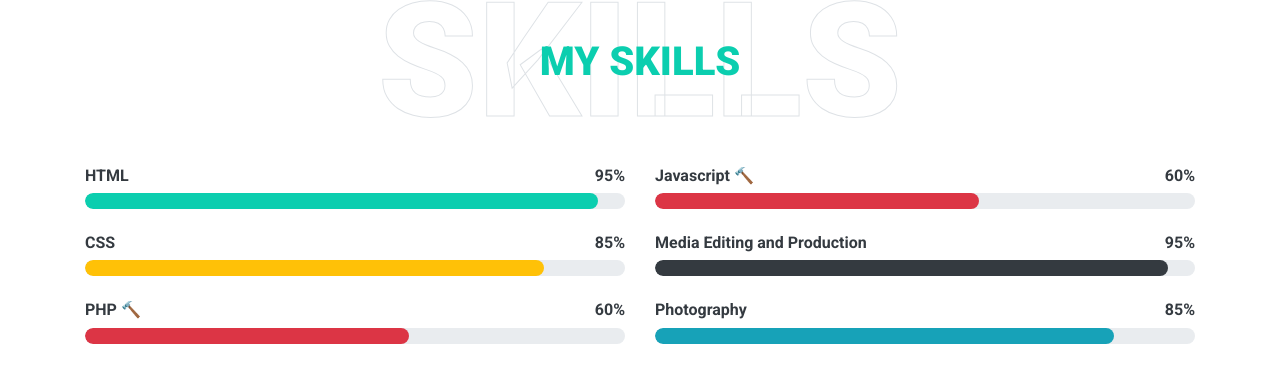
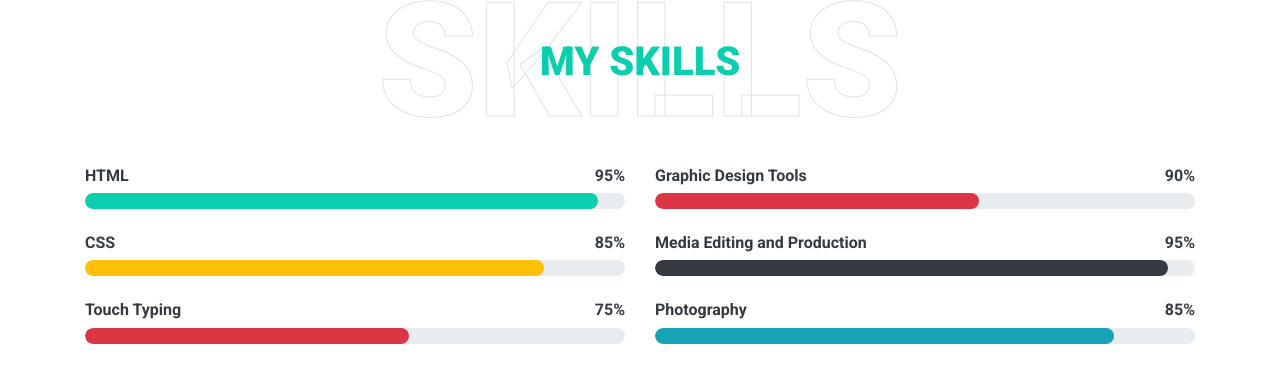
Before and after one commit to stankungu/stankungu.github.io, a plain HTML site: page index.html in a window 1280 px wide. Shown: the part 2276-2646 px from the top of the page. Drawn offline with nearby package versions, Linux system fonts and the light colour scheme.

Commit message:
added files

```diff
--- a/index.html
+++ b/index.html
@@ -209,8 +209,8 @@
                     </div>
                     <div class="skill mb-4">
                         <div class="d-flex justify-content-between">
-                            <h6 class="font-weight-bold">PHP &#128296</h6>
-                            <h6 class="font-weight-bold">60%</h6>
+                            <h6 class="font-weight-bold">Touch Typing</h6>
+                            <h6 class="font-weight-bold">75%</h6>
                         </div>
                         <div class="progress">
                             <div class="progress-bar bg-danger" role="progressbar" aria-valuenow="60" aria-valuemin="0" aria-valuemax="100"></div>
@@ -220,8 +220,8 @@
                 <div class="col-md-6">
                     <div class="skill mb-4">
                         <div class="d-flex justify-content-between">
-                            <h6 class="font-weight-bold">Javascript &#128296</h6>
-                            <h6 class="font-weight-bold">60%</h6>
+                            <h6 class="font-weight-bold">Graphic Design Tools</h6>
+                            <h6 class="font-weight-bold">90%</h6>
                         </div>
                         <div class="progress">
                             <div class="progress-bar bg-danger" role="progressbar" aria-valuenow="60" aria-valuemin="0" aria-valuemax="100"></div>
```
